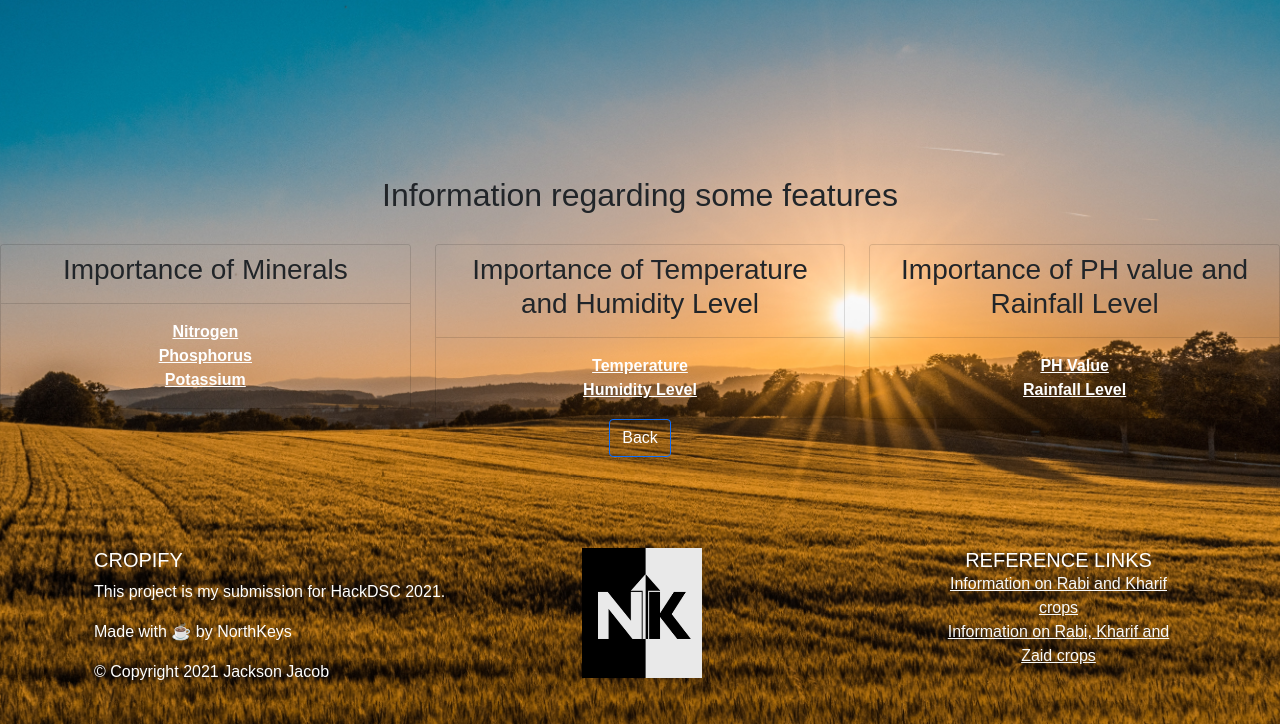
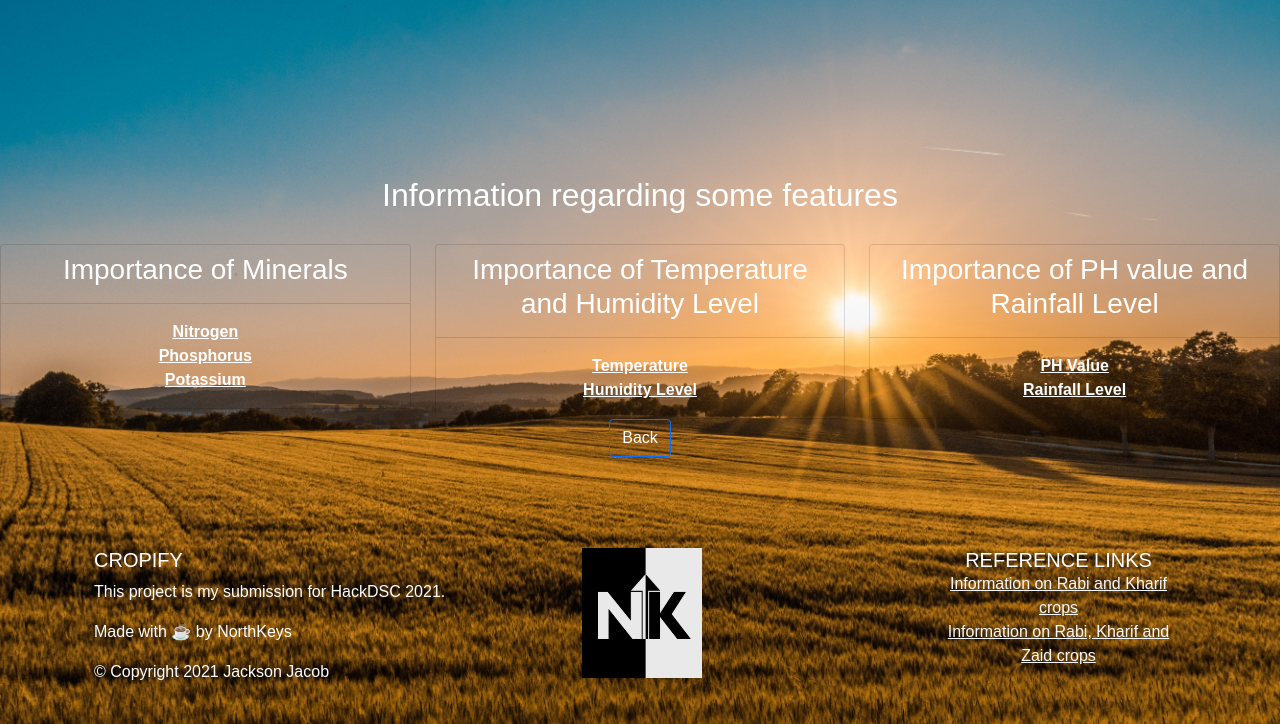
Before and after one commit to JackJJCodes/CROPify, a Flask app: template templates/CropResult.html in a window 1280 px wide. Shown: the part 76-800 px from the top of the page. Run offline with Flask 2, Linux system fonts and the light colour scheme; the template is opened without the code that fills it, so the values that code supplies are empty; parts of the project's set-up code (start-up, migrations or seed data) failed here and were passed over; some libraries are stand-ins or nearby versions; some web fonts are replaced.

Commit message:
added white to headers

```diff
--- a/static/stylesheets/styles.css
+++ b/static/stylesheets/styles.css
@@ -115,4 +115,9 @@ body {
 
 .section-heading {
     margin-bottom: 30px;
+    color: White;
 }
+
+.card-header {
+    color: White;
+}
```
